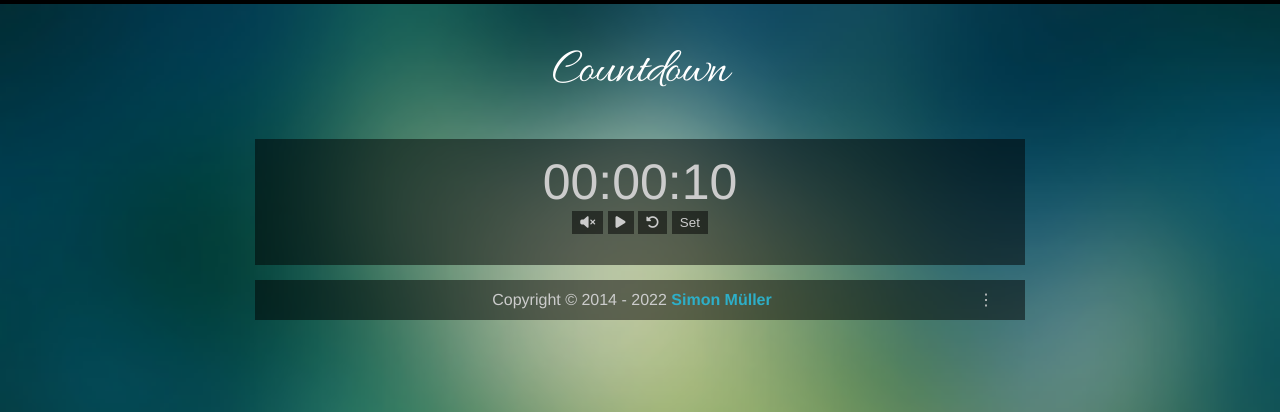
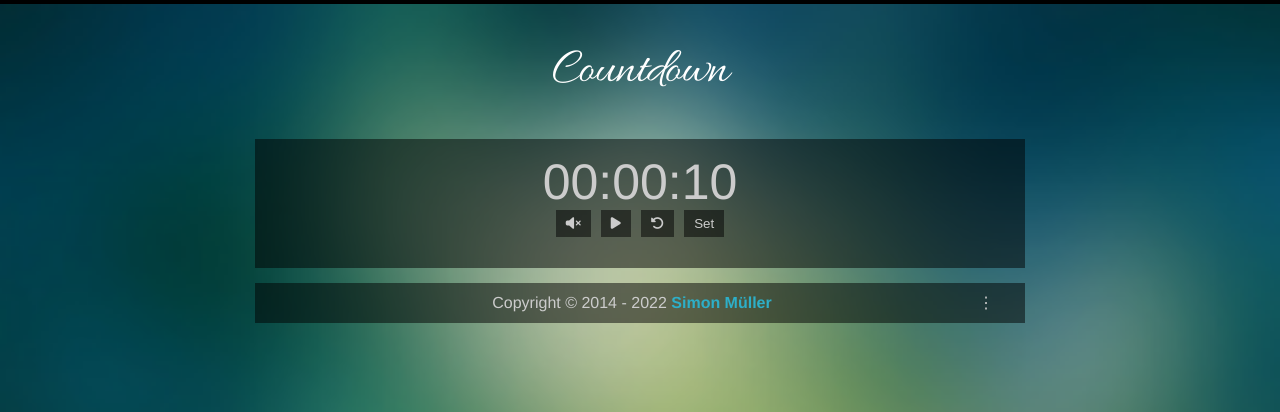
Before and after one commit to samuller/samuller.net, a Jekyll site: the page built from countdown/index.html, in a window 1280 px wide. Shown: the top 412 px of the page. Built offline with Jekyll 4.4.1, drawn with Linux system fonts in a browser that asks for light colours.

Commit message:
Style media controls and inputs to be larger

```diff
--- a/_sass/_base.scss
+++ b/_sass/_base.scss
@@ -319,7 +319,8 @@ form {
 	text-align: left;
 }
 
-input, textarea {
+input[type='text'], input[type='email'], input[type='submit'], input[type='range'], input[type='number'],
+  textarea, select {
 	box-sizing: border-box;
 	width:100%;
 	background:rgba(230, 230, 230, 0.5);
--- a/countdown/index.html
+++ b/countdown/index.html
@@ -8,7 +8,7 @@ style: no_nav
 
 <div style="margin: 1em; display: flex; flex-direction: column; gap: 1em; align-items: center; justify-content: center;">
   <app-countdown id="countdown0" secs="10" style="display: block; text-align: center; flex: 1; font-size: 50px;"></app-countdown>
-  <div style="flex: 1; text-align: center">
+  <div style="flex: 1; display: flex; gap: 10px">
     <button id="btnAudio" class="media-controls" onclick="clickSoundToggle()">
       <!--<i class="fa-solid fa-volume-off"></i>-->
       <i id="btnaudioicon" class="fa-solid fa-volume-high"></i>
--- a/css/main.scss
+++ b/css/main.scss
@@ -172,11 +172,11 @@ pre, pre code {
     cursor:pointer;
     color: inherit;
 
-    padding: 4px 8px;
+    padding: 6px 10px;
 }
 
 #formsound input {
-    width: initial;
+    // width: initial;
     padding: 0;
 }
 
```
